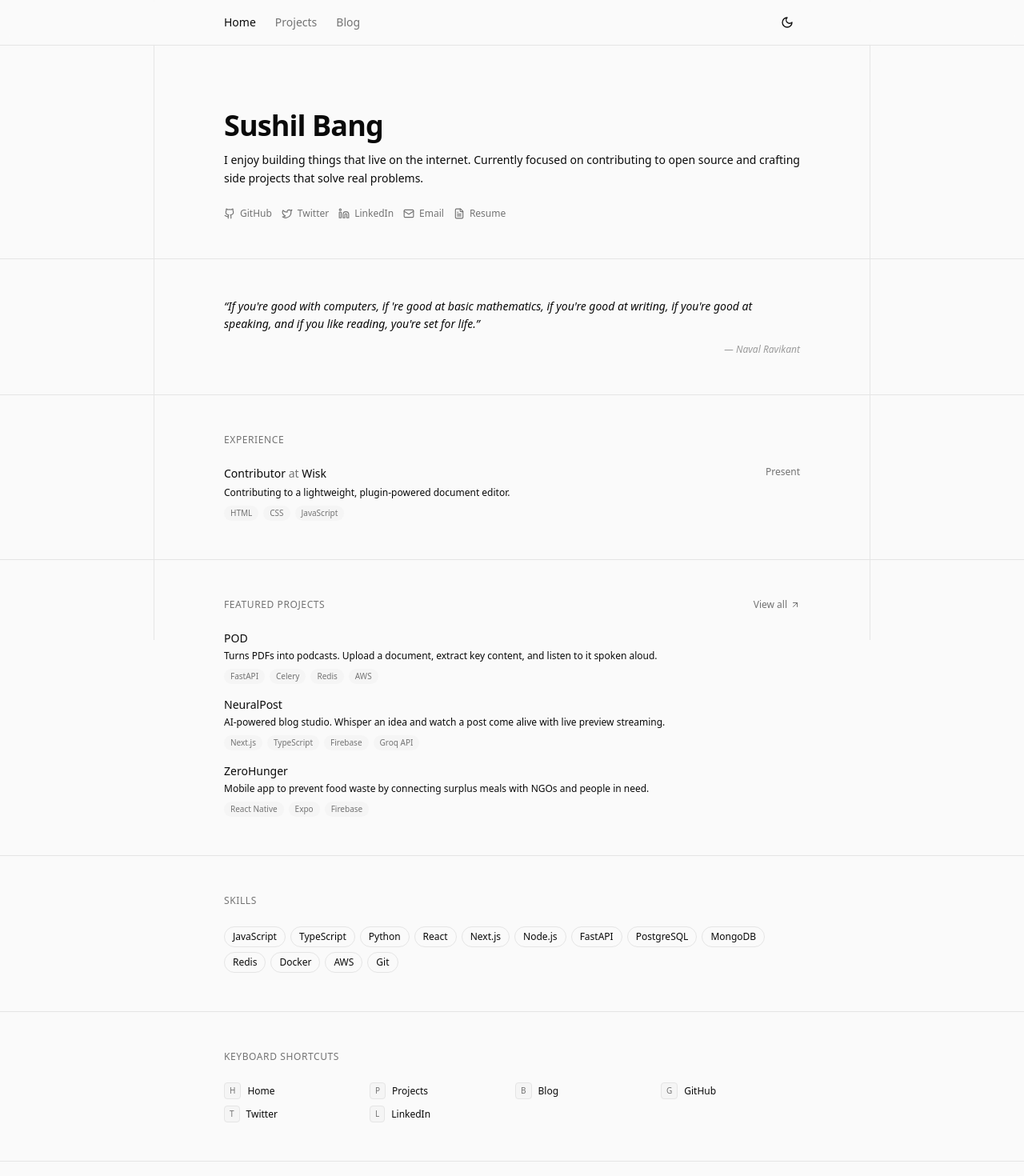
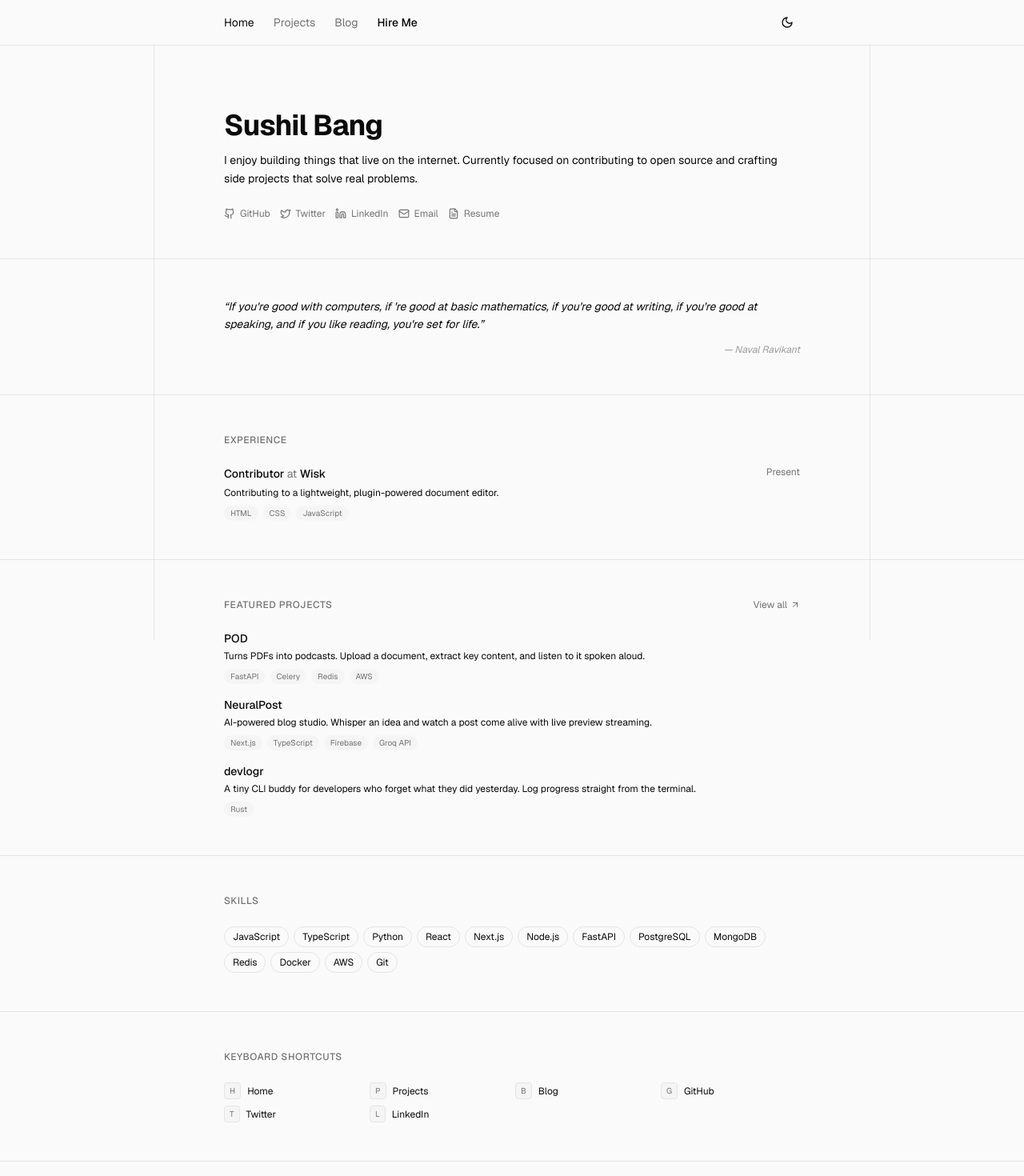
Before and after one commit to sushilbang/portfolio, a Next.js app: page / in a window 1280 px wide. Shown: the top 1470 px of the page at 80% size. Built offline with nearby package versions, Linux system fonts and the light colour scheme.

Commit message:
hire me and added prev projects

```diff
--- a/app/layout.tsx
+++ b/app/layout.tsx
@@ -1,13 +1,13 @@
 import type { Metadata } from "next";
-import { Inter } from "next/font/google";
+import { Geist } from "next/font/google";
 import "./globals.css";
 import { ThemeProvider } from "@/components/theme-provider";
 import { Analytics } from "@vercel/analytics/next";
 import Navbar from "@/components/Navbar";
 
-const inter = Inter({
+const geist = Geist({
   subsets: ["latin"],
-  variable: "--font-inter",
+  variable: "--font-geist-sans",
 });
 
 export const metadata: Metadata = {
@@ -32,7 +32,7 @@ export default function RootLayout({
 }>) {
   return (
     <html lang="en" suppressHydrationWarning>
-      <body className={`${inter.variable} font-sans`} suppressHydrationWarning>
+      <body className={`${geist.variable} font-sans`} suppressHydrationWarning>
         <Analytics />
         <ThemeProvider
           attribute="class"
--- a/app/page.tsx
+++ b/app/page.tsx
@@ -26,10 +26,10 @@ const featuredProjects = [
     tags: ['Next.js', 'TypeScript', 'Firebase', 'Groq API'],
   },
   {
-    title: 'ZeroHunger',
-    description: 'Mobile app to prevent food waste by connecting surplus meals with NGOs and people in need.',
-    href: 'https://github.com/sushilbang/ZeroHunger',
-    tags: ['React Native', 'Expo', 'Firebase'],
+    title: 'devlogr',
+    description: 'A tiny CLI buddy for developers who forget what they did yesterday. Log progress straight from the terminal.',
+    href: 'https://github.com/sushilbang/devlogr',
+    tags: ['Rust'],
   },
 ];
 
--- a/app/projects/page.tsx
+++ b/app/projects/page.tsx
@@ -23,6 +23,18 @@ const projects = {
       description: 'A simple app to stop food waste. List surplus meals, connect with nearby NGOs or people in need, and donate with a tap. Built for LaTrobe TIGC and backed with 27,000 INR in funding.',
       href: 'https://github.com/sushilbang/ZeroHunger',
       technologies: ['React Native', 'Expo', 'Firebase'],
+    },
+    {
+      title: 'devlogr',
+      description: 'A tiny CLI buddy for developers who forget what they did yesterday. Log your progress straight from the terminal, no context-switching needed. Built in Rust because speed matters when you\'re in the zone.',
+      href: 'https://github.com/sushilbang/devlogr',
+      technologies: ['Rust'],
+    },
+    {
+      title: 'shodhak',
+      description: 'My shot at building a research agent that actually digs deep. Feed it a topic and watch it hunt down insights, connect dots, and surface what matters. Think of it as a curious assistant that never gets tired of reading.',
+      href: 'https://github.com/sushilbang/shodhak',
+      technologies: ['TypeScript'],
     },
   ],
   contributed: [
--- a/components/Navbar.tsx
+++ b/components/Navbar.tsx
@@ -31,6 +31,14 @@ export default function Navbar() {
               {link.label}
             </Link>
           ))}
+          <a
+            href="https://cal.com/sushil-bang-9zuabv"
+            target="_blank"
+            rel="noopener noreferrer"
+            className="text-sm font-medium text-foreground transition-colors hover:text-muted-foreground"
+          >
+            Hire Me
+          </a>
         </div>
 
         {/* Desktop Theme Toggle */}
@@ -54,6 +62,14 @@ export default function Navbar() {
                 {link.label}
               </Link>
             ))}
+            <a
+              href="https://cal.com/sushil-bang-9zuabv"
+              target="_blank"
+              rel="noopener noreferrer"
+              className="text-sm font-medium text-foreground transition-colors hover:text-muted-foreground"
+            >
+              Hire Me
+            </a>
           </div>
           <ModeToggle />
         </div>
```
